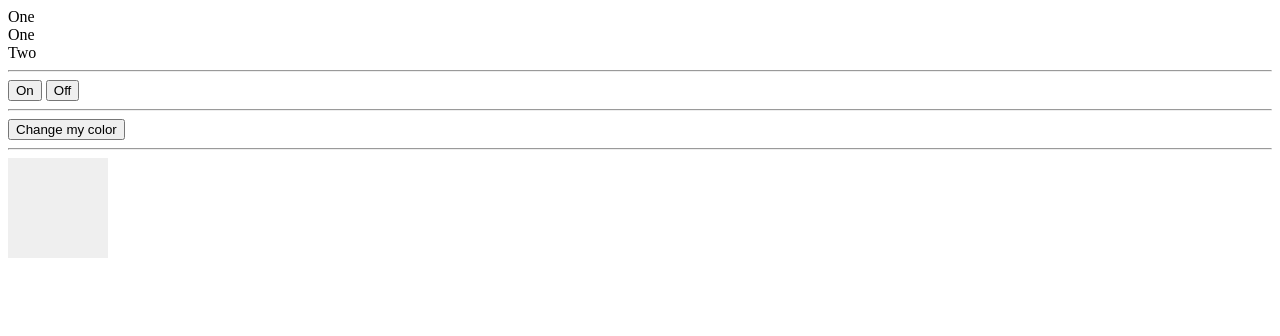
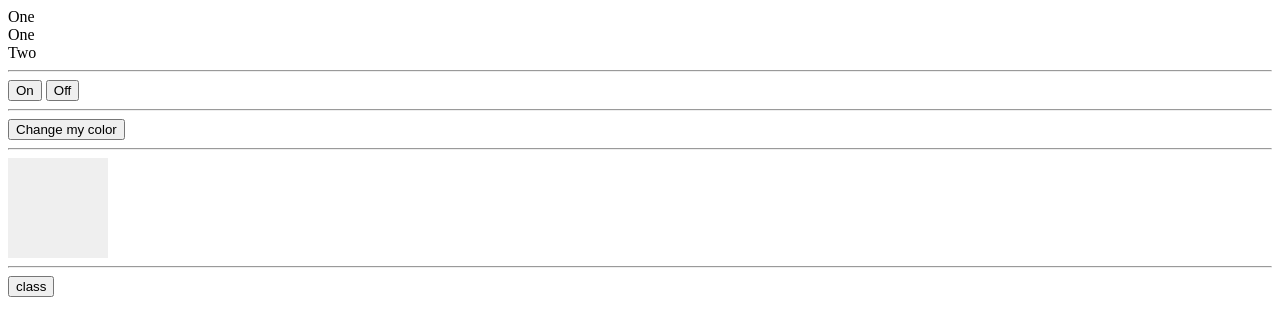
Before and after one commit to mdjazib/shahzaib, a plain HTML site: page javascript/DOM/index.html in a window 1280 px wide. Drawn offline with Linux system fonts and the light colour scheme.

Commit message:
classList in js

```diff
--- a/javascript/DOM/index.html
+++ b/javascript/DOM/index.html
@@ -27,6 +27,8 @@
             width: 100px;
         }
     </style>
+    <hr>
+    <button onclick="cls(this)" class="color border something">class</button>
     <script src="script.js"></script>
 </body>
 
--- a/javascript/DOM/script.js
+++ b/javascript/DOM/script.js
@@ -25,3 +25,8 @@ box.addEventListener("mouseover", () => {
 box.addEventListener("mouseleave", () => {
     box.style.borderRadius = "0%";
 })
+
+const cls = (e) => {
+    // e.className = "ok"
+    e.classList.toggle("etc");
+}
```
